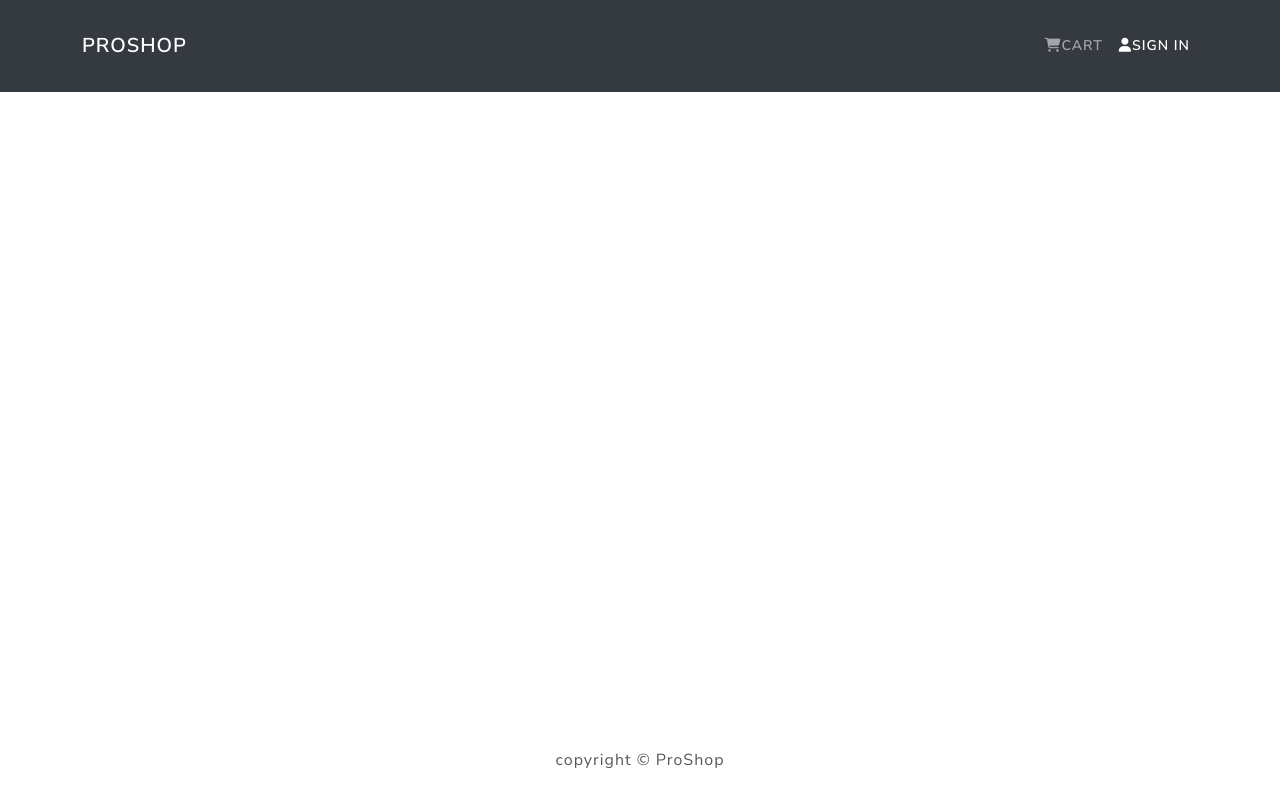
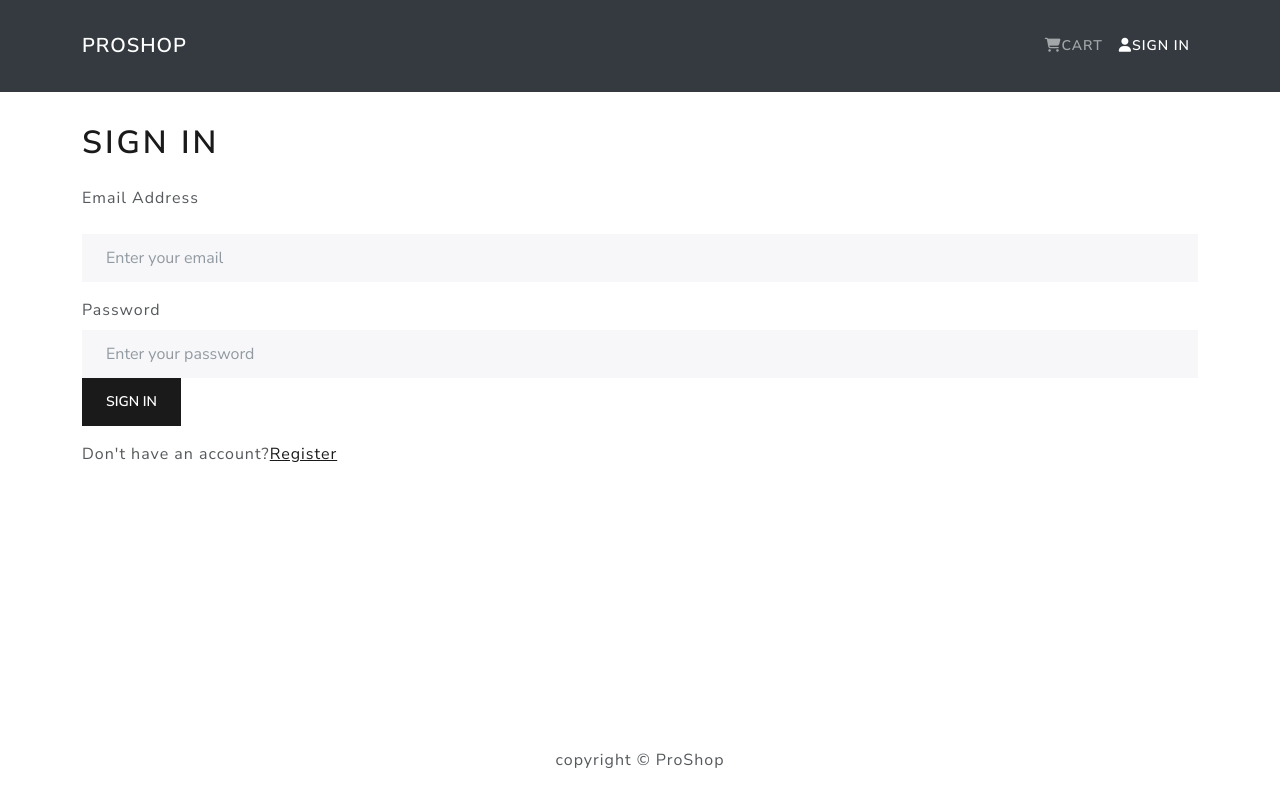
Before and after one commit to nepalankit/Shopify, a React (Create React App) app in the folder frontend/: page /login in a window 1280 px wide. Built offline with nearby package versions, Linux system fonts and the light colour scheme.

Commit message:
user login

```diff
--- a/frontend/src/App.js
+++ b/frontend/src/App.js
@@ -6,6 +6,7 @@
 import HomeScreen from "./Screens/HomeScreen";
 import ProductScreen from "./Screens/ProductScreen";
 import CartScreen from "./Screens/CartScreen";
+import LoginScreen from "./Screens/loginScreen";
 
 const App = () => {
   return (
@@ -17,6 +18,7 @@
             <Routes>
               <Route path="/" element={<HomeScreen />} exact />
 
+              <Route path="/login" element={<LoginScreen />} />
               <Route path="/product/:id" element={<ProductScreen />} />
               <Route path="/cart/:id?" element={<CartScreen />} />
             </Routes>
--- /dev/null
+++ b/frontend/src/Screens/loginScreen.js
@@ -0,0 +1,76 @@
+import React, { useState, useEffect } from "react";
+import { Link, useNavigate, useSearchParams } from "react-router-dom";
+import { Button, Row, Col, Form } from "react-bootstrap";
+import { useDispatch, useSelector } from "react-redux";
+import Messageinfo from "../components/Messageinfo";
+import { login } from "../actions/userActions";
+import formContainer from "../components/formContainer";
+import Loader from "../components/Loader";
+const LoginScreen = () => {
+  const [email, setEmail] = useState("");
+  const [password, setPassword] = useState("");
+  const navigate = useNavigate();
+  const dispatch = useDispatch();
+
+  const userLogin = useSelector((state) => state.userLogin);
+  const { loading, error, userInfo } = userLogin || {}; //from userReducer
+
+  const [searchParams] = useSearchParams();
+
+  const redirect = searchParams.get("redirect")
+    ? searchParams.get("redirect")
+    : "/";
+
+  useEffect(() => {
+    if (userInfo) {
+      navigate(redirect, { replace: true });
+    }
+  }, [navigate, userInfo, redirect]);
+
+  const submitHandler = (e) => {
+    e.preventDefault(); //dispatch action
+    dispatch(login(email, password));
+  };
+  return (
+    <formContainer>
+      <h1>Sign In</h1>
+      {error && <Messageinfo variant="danger">{error}</Messageinfo>}
+      {loading && <Loader />}
+
+      <Form onSubmit={submitHandler}>
+        <Form.Group controlId="email">
+          <Form.Label>Email Address</Form.Label>
+          <Form.Control
+            className="mt-3"
+            type="email"
+            placeholder="Enter your email"
+            value={email}
+            onChange={(e) => setEmail(e.target.value)}
+          ></Form.Control>
+        </Form.Group>
+
+        <Form.Group controlId="password" className="mt-3">
+          <Form.Label>Password</Form.Label>
+          <Form.Control
+            type="password"
+            placeholder="Enter your password"
+            value={password}
+            onChange={(e) => setPassword(e.target.value)}
+          ></Form.Control>
+        </Form.Group>
+        <Button type="submit" variant="primary">
+          Sign In
+        </Button>
+      </Form>
+      <Row className="py-3">
+        <Col>
+          Don't have an account?
+          <Link to={redirect ? `/register?redirect=${redirect}` : "/register"}>
+            Register
+          </Link>
+        </Col>
+      </Row>
+    </formContainer>
+  );
+};
+export default LoginScreen;
--- a/frontend/src/actions/userActions.js
+++ b/frontend/src/actions/userActions.js
@@ -4,8 +4,7 @@
   USER_LOGIN_SUCCESS,
 } from "../constants/userConstants";
 import axios from "axios";
-export const login = (email, password) => async(dispatch);
-{
+export const login = (email, password) => async (dispatch) => {
   try {
     dispatch({
       type: USER_LOGIN_REQUEST,
@@ -36,4 +35,4 @@
           : error.message,
     });
   }
-}
+};
--- /dev/null
+++ b/frontend/src/components/formContainer.js
@@ -0,0 +1,16 @@
+import React from "react";
+import { Container, Row, Col } from "react-bootstrap";
+
+const formContainer = ({ children }) => {
+  return (
+    <Container>
+      <Row className="justify-content-md-center">
+        <Col xs={12} md={6}>
+          {children}
+        </Col>
+      </Row>
+    </Container>
+  );
+};
+
+export default formContainer;
```
